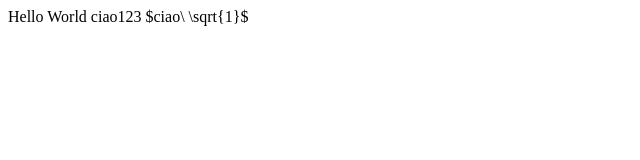
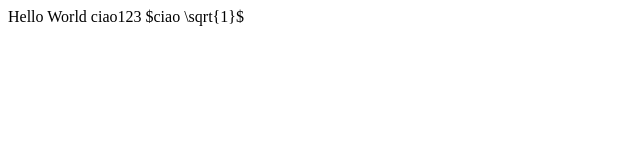
Before and after one commit to Tizianop6/tizianop6.github.io, a plain HTML site: page index.html in a window 1280 px wide. Shown: the full height of the page, 0-640 px from the left. Drawn offline with nearby package versions, Linux system fonts and the light colour scheme.

Commit message:
3 commit

```diff
--- a/index.html
+++ b/index.html
@@ -8,15 +8,15 @@
 
     <!-- To automatically render math in text elements, include the auto-render extension: -->
     <script defer src="https://cdn.jsdelivr.net/npm/katex@0.12.0/dist/contrib/auto-render.min.js" integrity="sha384-mll67QQFJfxn0IYznZYonOWZ644AWYC+Pt2cHqMaRhXVrursRwvLnLaebdGIlYNa" crossorigin="anonymous"
-        onload="renderMathInElement(document.body, [
+        onload='renderMathInElement(document.body, [
   {left: "$$", right: "$$", display: true},
   {left: "$", right: "$", display: false},
   {left: "\\(", right: "\\)", display: false},
   {left: "\\[", right: "\\]", display: true}
-]);"></script>
+]);'></script>
   </head>
   <body>
 Hello World ciao123
-$ciao\  \sqrt{1}$
+$ciao \sqrt{1}$
 </body>
 </html>
```
